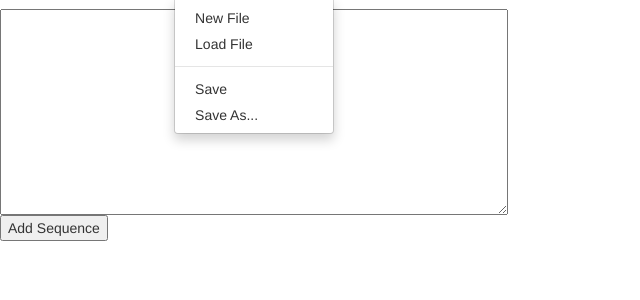
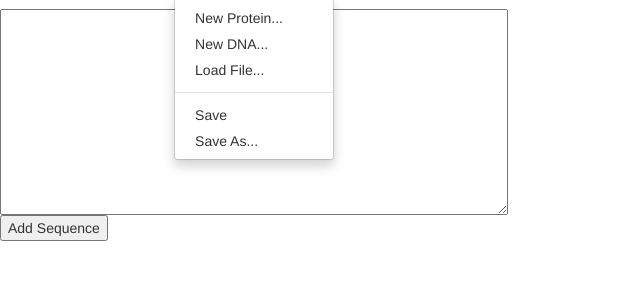
Before and after one commit to christopherjenness/molecular-cloning, a Flask app: template app/templates/insert_protein.html in a window 1280 px wide, after a click on "File". Shown: the part 51-351 px from the top of the page, without its empty margins (0-640 px from the left). Run offline with Flask 2, Linux system fonts and the light colour scheme; the template is opened without the code that fills it, so the values that code supplies are empty; parts of the project's set-up code (start-up, migrations or seed data) failed here and were passed over; some libraries are stand-ins or nearby versions.

Commit message:
Move new file logic (DNA or protein) to header

```diff
--- a/app/app.py
+++ b/app/app.py
@@ -25,7 +25,7 @@ def dna_sequence_input():
 
 @app.route('/protein/', methods=['GET'])
 def protein_home():
-    return render_template('home.html')
+    return render_template('insert_protein.html')
 
 
 @app.route('/protein/', methods=['POST'])
--- a/app/templates/layout.html
+++ b/app/templates/layout.html
@@ -26,8 +26,9 @@
         <li class="dropdown">
           <a href="#" class="dropdown-toggle" data-toggle="dropdown" role="button" aria-haspopup="true" aria-expanded="false">File <span class="caret"></span></a>
           <ul class="dropdown-menu">
-            <li><a href="#">New File</a></li>
-            <li><a href="#">Load File</a></li>
+            <li><a href="/protein">New Protein...</a></li>
+            <li><a href="/insert_DNA">New DNA...</a></li>
+            <li><a href="#">Load File...</a></li>
             <li role="separator" class="divider"></li>
             <li><a href="#">Save</a></li>
             <li><a href="#">Save As...</a></li>
```
Also changed, not shown: app/templates/home.html (added, +7 -0 lines).
